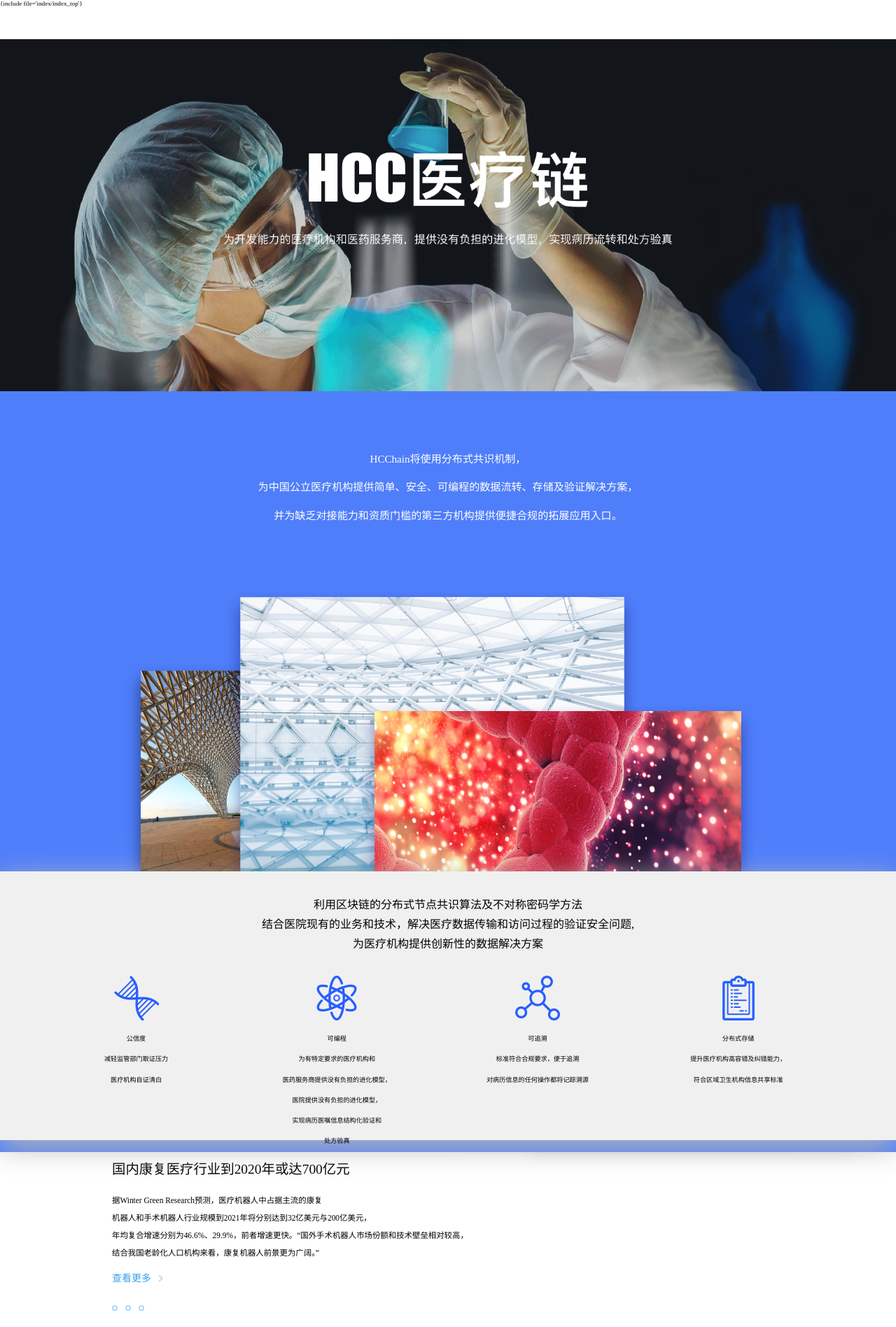
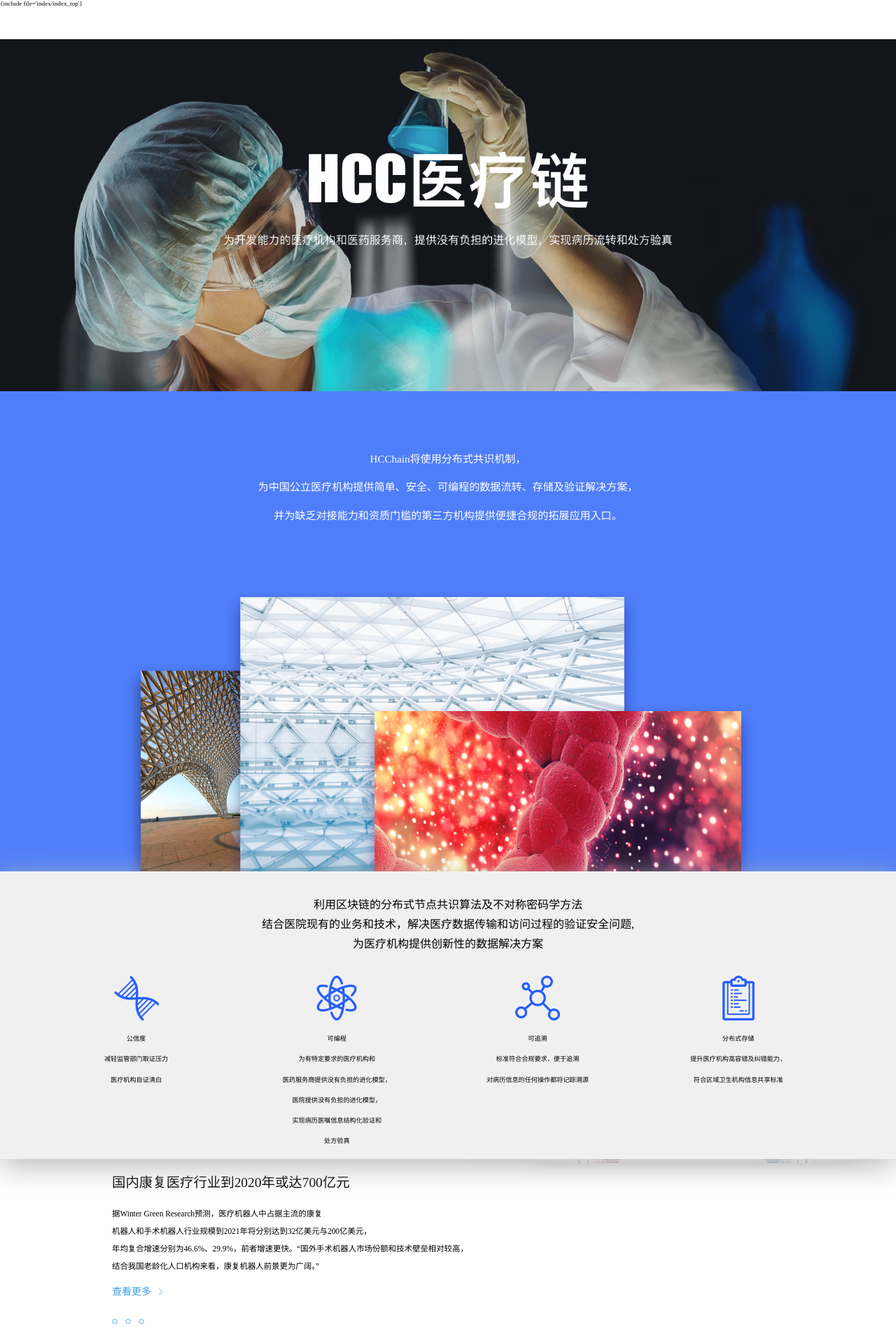
Before and after one commit to larkin2296/lianxing_web, a PHP site: the page made by apps/index/view/index/index.html in a window 1280 px wide. Shown: the top 1896 px of the page at 70% size. Run offline with PHP 8.4, Linux system fonts and the light colour scheme; the template is opened without the code that fills it, so the values that code supplies are empty; some libraries are stand-ins or nearby versions.

Commit message:
no message

```diff
--- a/public/static/css/index.css
+++ b/public/static/css/index.css
@@ -123,7 +123,7 @@
 .grey_main{
     width: 100%;
     min-width: 1280px;
-    height: 42em;
+    height: 45em;
     background-color: #F0F0F0;
     box-shadow: 0px 10px 40px #B8B8B8;
     position: relative;
```
